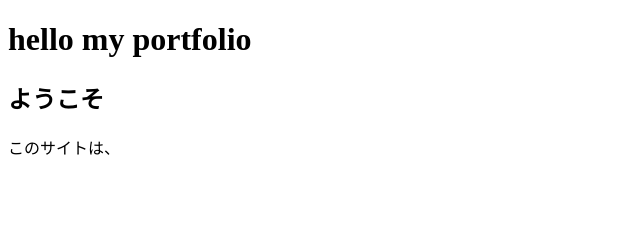
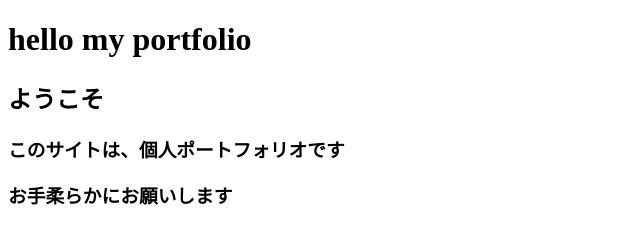
Before and after one commit to sandthree/portfolio, a plain HTML site: page index.html in a window 1280 px wide. Shown: the whole page, without its empty margins (0-640 px from the left). Drawn offline with Linux system fonts and the light colour scheme.

Commit message:
add line

```diff
--- a/index.html
+++ b/index.html
@@ -6,7 +6,8 @@
 	</head>
 	<body>
 <h1>hello my portfolio</h1>
-<h2>ようこそ</h2
-<h3>このサイトは、</h3>
+<h2>ようこそ</h2>
+<h3>このサイトは、個人ポートフォリオです</h3>
+<h3>お手柔らかにお願いします</h3>
 	</body>
 </html>
```
